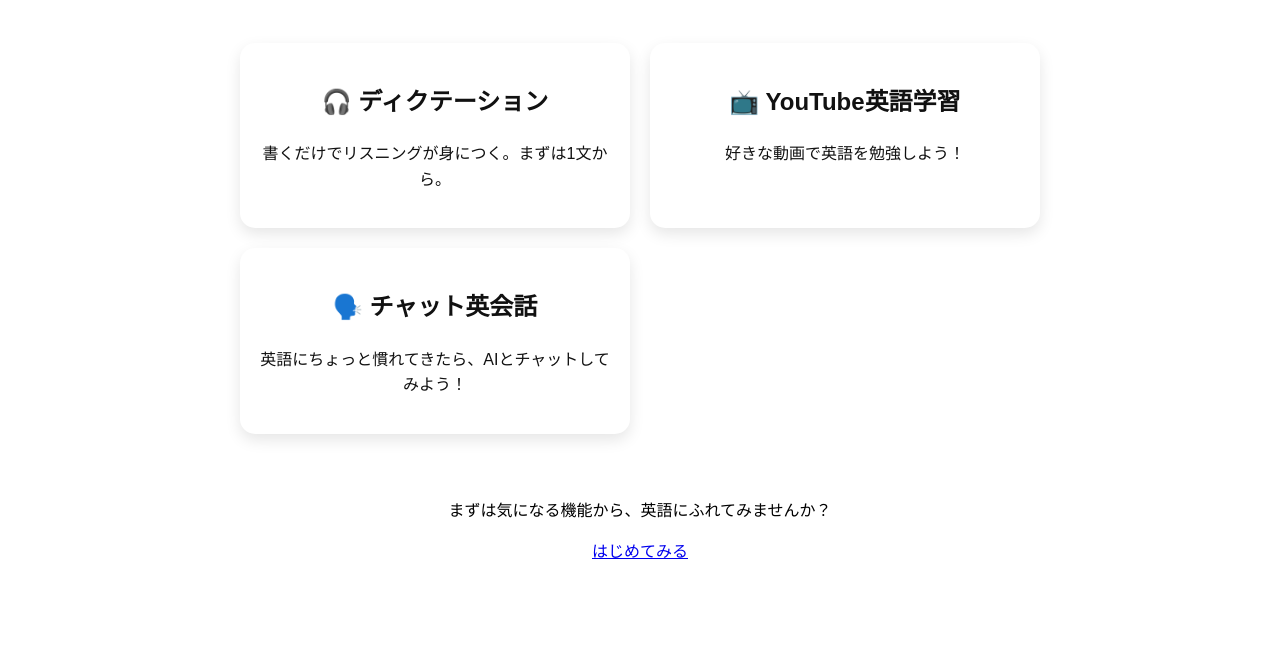
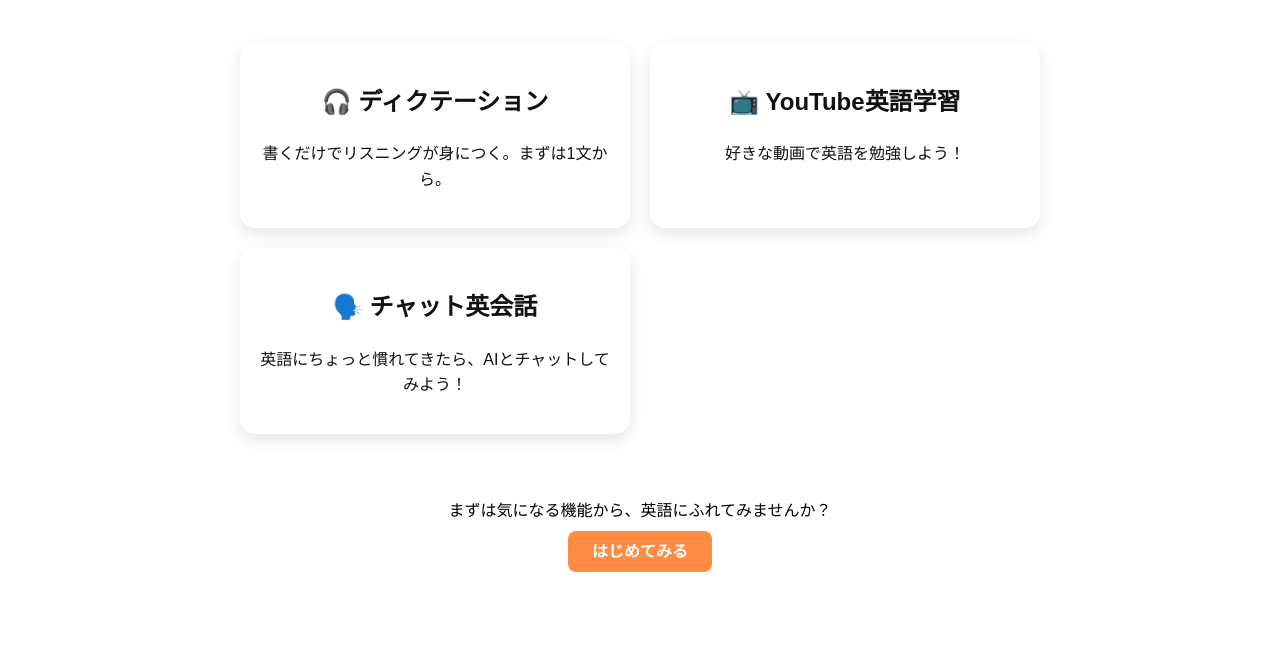
Before and after one commit to mossan3176121/frontend-repo, a plain HTML site: page index.html in a window 1280 px wide. Shown: the part 67-737 px from the top of the page. Drawn offline with Linux system fonts and the light colour scheme.

Commit message:
improvement

```diff
--- a/style.css
+++ b/style.css
@@ -108,7 +108,23 @@ footer {
 }
 .start-section {
     text-align: center;
-}
+    /* margin-top: 2rem; */
+  }
+
+  .start-button {
+    background-color: #ff8c42;
+    color: white;
+    padding: 12px 24px;
+    border-radius: 8px;
+    text-decoration: none;
+    font-weight: bold;
+    transition: background-color 0.3s ease;
+  }
+
+  .start-button:hover {
+    background-color: #e67635;
+  }
+
 /* レスポンシブ対応 */
 @media (max-width: 600px) {
     .container {
```
